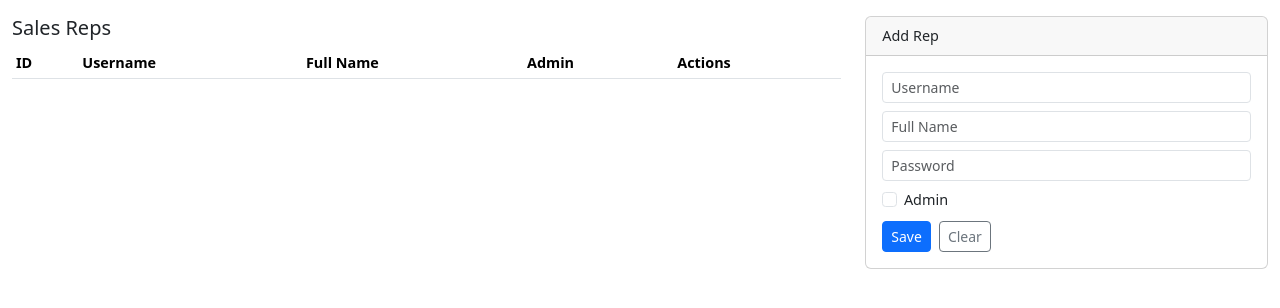
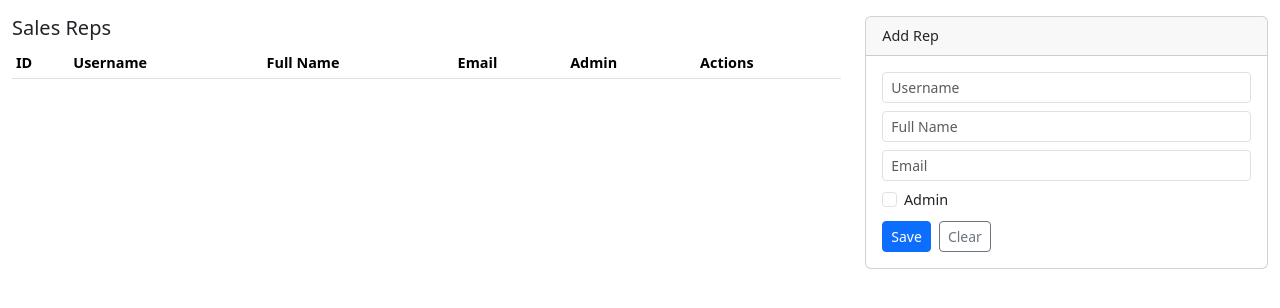
Before and after one commit to travislovetoy/pnw-canvass, a Flask app: template templates/reps.html in a window 1280 px wide. Shown: the part 56-364 px from the top of the page. Run offline with Flask 3, Linux system fonts and the light colour scheme; the template is opened without the code that fills it, so the values that code supplies are empty; the visitor is signed in with stand-in values (Sample User, id 1).

Commit message:
Add email invite when creating sales reps
Auto-generate password for new reps and send a welcome email with
login credentials via Gmail SMTP. Adds email column to reps table,
email input to the form, and status feedback after save.

Co-Authored-By: Claude Opus 4.6 <noreply@anthropic.com>

```diff
--- a/config.py
+++ b/config.py
@@ -8,3 +8,8 @@ UISP_API_TOKEN = os.environ.get("UISP_API_TOKEN", "")
 MAPBOX_TOKEN = os.environ.get("MAPBOX_TOKEN", "")
 DB_PATH = os.environ.get("DB_PATH", os.path.join(os.path.dirname(__file__), "canvass.db"))
 SECRET_KEY = os.environ.get("SECRET_KEY", "change-me-in-production")
+SMTP_SERVER = os.environ.get("SMTP_SERVER", "smtp.gmail.com")
+SMTP_PORT = int(os.environ.get("SMTP_PORT", "587"))
+SMTP_USERNAME = os.environ.get("SMTP_USERNAME", "")
+SMTP_PASSWORD = os.environ.get("SMTP_PASSWORD", "")
+APP_URL = os.environ.get("APP_URL", "http://localhost:5050")
--- a/models/rep.py
+++ b/models/rep.py
@@ -2,7 +2,7 @@ from models.db import get_db
 
 
 def get_all_reps():
-    return get_db().execute("SELECT id, username, full_name, is_admin FROM reps ORDER BY id").fetchall()
+    return get_db().execute("SELECT id, username, full_name, email, is_admin FROM reps ORDER BY id").fetchall()
 
 
 def get_rep_by_id(rep_id):
@@ -13,19 +13,19 @@ def get_rep_by_username(username):
     return get_db().execute("SELECT * FROM reps WHERE username = ?", (username,)).fetchone()
 
 
-def create_rep(username, password_hash, full_name, is_admin=0):
+def create_rep(username, password_hash, full_name, is_admin=0, email=None):
     db = get_db()
     db.execute(
-        "INSERT INTO reps (username, password_hash, full_name, is_admin) VALUES (?, ?, ?, ?)",
-        (username, password_hash, full_name, is_admin),
+        "INSERT INTO reps (username, password_hash, full_name, email, is_admin) VALUES (?, ?, ?, ?, ?)",
+        (username, password_hash, full_name, email, is_admin),
     )
     db.commit()
     return db.execute("SELECT last_insert_rowid()").fetchone()[0]
 
 
-def update_rep(rep_id, full_name, is_admin):
+def update_rep(rep_id, full_name, is_admin, email=None):
     db = get_db()
-    db.execute("UPDATE reps SET full_name = ?, is_admin = ? WHERE id = ?", (full_name, is_admin, rep_id))
+    db.execute("UPDATE reps SET full_name = ?, is_admin = ?, email = ? WHERE id = ?", (full_name, is_admin, email, rep_id))
     db.commit()
 
 
--- a/schema.sql
+++ b/schema.sql
@@ -3,6 +3,7 @@ CREATE TABLE IF NOT EXISTS reps (
     username TEXT UNIQUE NOT NULL,
     password_hash TEXT NOT NULL,
     full_name TEXT NOT NULL,
+    email TEXT,
     is_admin INTEGER NOT NULL DEFAULT 0
 );
 
--- a/templates/reps.html
+++ b/templates/reps.html
@@ -5,7 +5,7 @@
     <div class="col-md-8">
         <h5>Sales Reps</h5>
         <table class="table table-sm table-striped" id="rep-table">
-            <thead><tr><th>ID</th><th>Username</th><th>Full Name</th><th>Admin</th><th>Actions</th></tr></thead>
+            <thead><tr><th>ID</th><th>Username</th><th>Full Name</th><th>Email</th><th>Admin</th><th>Actions</th></tr></thead>
             <tbody></tbody>
         </table>
     </div>
@@ -17,7 +17,10 @@
                     <input type="hidden" id="r-edit-id">
                     <input type="text" class="form-control form-control-sm mb-2" id="r-username" placeholder="Username" required>
                     <input type="text" class="form-control form-control-sm mb-2" id="r-fullname" placeholder="Full Name" required>
-                    <input type="password" class="form-control form-control-sm mb-2" id="r-password" placeholder="Password">
+                    <input type="email" class="form-control form-control-sm mb-2" id="r-email" placeholder="Email" required>
+                    <div id="password-group" style="display:none;">
+                        <input type="password" class="form-control form-control-sm mb-2" id="r-password" placeholder="New Password (optional)">
+                    </div>
                     <div class="form-check mb-2">
                         <input type="checkbox" class="form-check-input" id="r-admin">
                         <label class="form-check-label">Admin</label>
@@ -26,6 +29,7 @@
                         <button type="button" class="btn btn-primary btn-sm" id="btn-save-rep">Save</button>
                         <button type="button" class="btn btn-outline-secondary btn-sm" id="btn-clear-rep">Clear</button>
                     </div>
+                    <div id="email-status" class="mt-2" style="display:none;"></div>
                 </form>
             </div>
         </div>
@@ -41,23 +45,27 @@ async function loadReps() {
     reps.forEach(rep => {
         const tr = document.createElement('tr');
         tr.innerHTML = `<td>${rep.id}</td><td>${rep.username}</td><td>${rep.full_name}</td>
+            <td>${rep.email || ''}</td>
             <td>${rep.is_admin ? 'Yes' : 'No'}</td>
             <td>
-                <button class="btn btn-outline-primary btn-sm" onclick="editRep(${rep.id}, '${rep.username}', '${rep.full_name}', ${rep.is_admin})">Edit</button>
+                <button class="btn btn-outline-primary btn-sm" onclick="editRep(${rep.id}, '${rep.username}', '${rep.full_name}', '${rep.email || ''}', ${rep.is_admin})">Edit</button>
                 <button class="btn btn-outline-danger btn-sm" onclick="deleteRep(${rep.id})">Delete</button>
             </td>`;
         tbody.appendChild(tr);
     });
 }
 
-function editRep(id, username, fullName, isAdmin) {
+function editRep(id, username, fullName, email, isAdmin) {
     document.getElementById('r-edit-id').value = id;
     document.getElementById('r-username').value = username;
     document.getElementById('r-username').disabled = true;
     document.getElementById('r-fullname').value = fullName;
+    document.getElementById('r-email').value = email;
     document.getElementById('r-password').value = '';
     document.getElementById('r-admin').checked = isAdmin;
     document.getElementById('rep-form-title').textContent = 'Edit Rep';
+    document.getElementById('password-group').style.display = '';
+    document.getElementById('email-status').style.display = 'none';
 }
 
 document.getElementById('btn-clear-rep').onclick = () => {
@@ -65,9 +73,12 @@ document.getElementById('btn-clear-rep').onclick = () => {
     document.getElementById('r-username').value = '';
     document.getElementById('r-username').disabled = false;
     document.getElementById('r-fullname').value = '';
+    document.getElementById('r-email').value = '';
     document.getElementById('r-password').value = '';
     document.getElementById('r-admin').checked = false;
     document.getElementById('rep-form-title').textContent = 'Add Rep';
+    document.getElementById('password-group').style.display = 'none';
+    document.getElementById('email-status').style.display = 'none';
 };
 
 document.getElementById('btn-save-rep').onclick = async () => {
@@ -75,18 +86,39 @@ document.getElementById('btn-save-rep').onclick = async () => {
     const body = {
         username: document.getElementById('r-username').value,
         full_name: document.getElementById('r-fullname').value,
+        email: document.getElementById('r-email').value,
         is_admin: document.getElementById('r-admin').checked ? 1 : 0,
     };
-    const pw = document.getElementById('r-password').value;
-    if (pw) body.password = pw;
+
+    const statusEl = document.getElementById('email-status');
+    statusEl.style.display = 'none';
 
     if (editId) {
+        const pw = document.getElementById('r-password').value;
+        if (pw) body.password = pw;
         await fetch(`/api/reps/${editId}`, {method: 'PUT', headers: {'Content-Type': 'application/json'}, body: JSON.stringify(body)});
     } else {
-        if (!pw) { alert('Password required for new rep'); return; }
-        await fetch('/api/reps', {method: 'POST', headers: {'Content-Type': 'application/json'}, body: JSON.stringify(body)});
+        if (!body.email) { alert('Email required for new rep'); return; }
+        const res = await fetch('/api/reps', {method: 'POST', headers: {'Content-Type': 'application/json'}, body: JSON.stringify(body)});
+        const data = await res.json();
+        if (data.email_sent) {
+            statusEl.className = 'mt-2 text-success';
+            statusEl.textContent = 'Invite sent!';
+        } else {
+            statusEl.className = 'mt-2 text-warning';
+            statusEl.textContent = 'Saved, but email failed: ' + (data.email_error || 'unknown error');
+        }
+        statusEl.style.display = '';
     }
-    document.getElementById('btn-clear-rep').click();
+    document.getElementById('r-edit-id').value = '';
+    document.getElementById('r-username').value = '';
+    document.getElementById('r-username').disabled = false;
+    document.getElementById('r-fullname').value = '';
+    document.getElementById('r-email').value = '';
+    document.getElementById('r-password').value = '';
+    document.getElementById('r-admin').checked = false;
+    document.getElementById('rep-form-title').textContent = 'Add Rep';
+    document.getElementById('password-group').style.display = 'none';
     loadReps();
 };
 
```
Also changed, not shown: migrate_db.py (+7 -0 lines), routes/api_reps.py (+28 -5 lines), services/email_client.py (added, +40 -0 lines).
